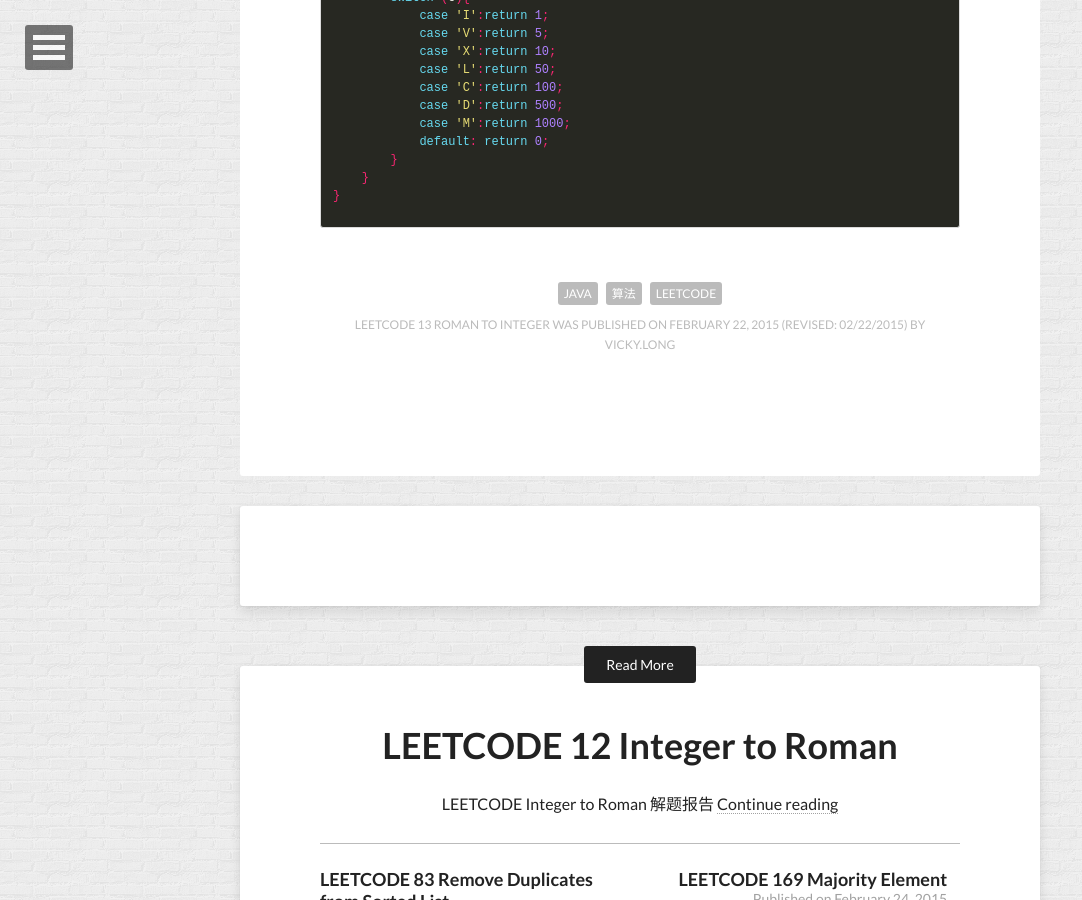
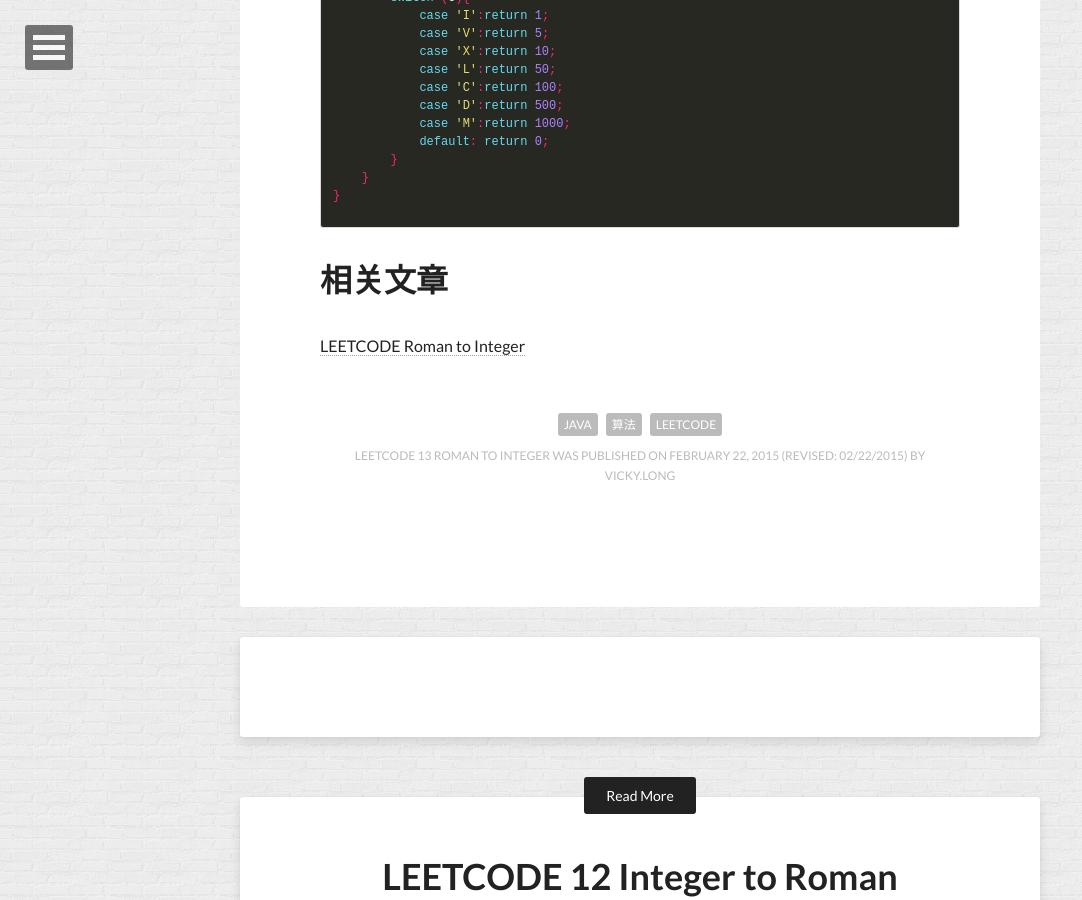
Before and after one commit to 0ovickyo0/0ovickyo0.github.io, a Jekyll site: the page built from _posts/2015-02-22-LEETCODE-Roman-to-Integer.md, in a window 1280 px wide and 900 px high, scrolled down 2486 px. Shown: the whole window, without its empty margins (0-1082 px from the left). Built offline with Jekyll 4.4.1, drawn with Linux system fonts in a browser that asks for light colours; nearby versions of some CDN libraries; comment, search, counter and statistics services are not loaded.

Commit message:
new post

```diff
--- a/_posts/2015-02-22-LEETCODE-Roman-to-Integer.md
+++ b/_posts/2015-02-22-LEETCODE-Roman-to-Integer.md
@@ -98,3 +98,6 @@
     }
 }
 {% endhighlight %}
+
+# 相关文章
+[LEETCODE Roman to Integer]({{ site.url }}/LEETCODE-Integer-to-Roman/)
```
